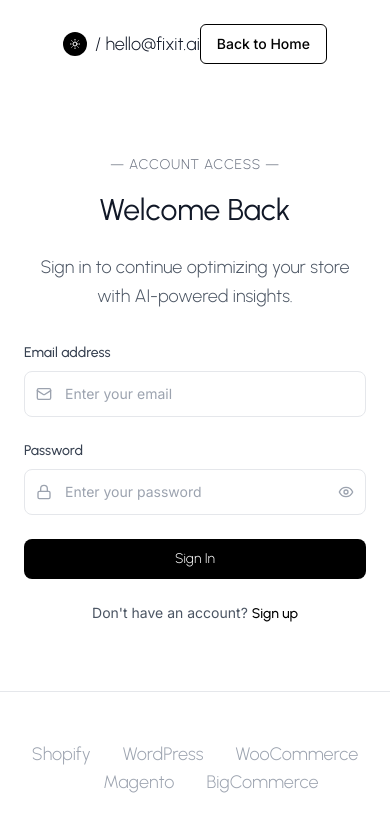
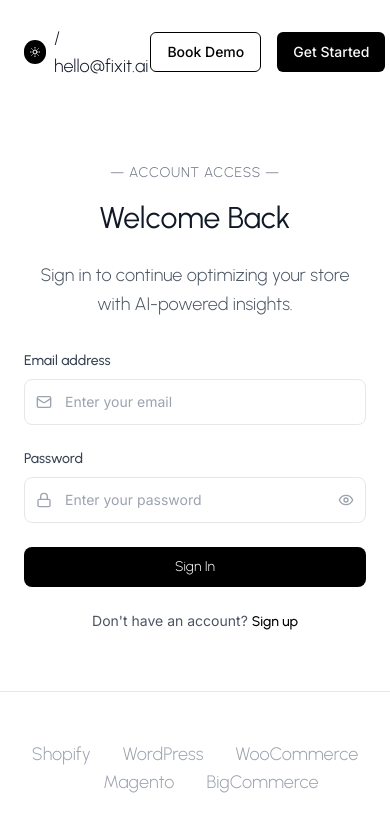
Before and after one commit to stevie1mat/Fixit-AI-Agent, a Next.js app: page /login in a window 390 px wide. Shown: the top 832 px of the page. Built offline with nearby package versions, Linux system fonts and the light colour scheme; no server answers.

Commit message:
Update login page navbar to match homepage - Replace 'Back to Home' button with 'Book Demo' and 'Get Started' buttons - Add mobile hamburger menu button - Maintain consistent navigation experience across pages - Ensure navbar matches homepage design exactly

```diff
--- a/src/app/login/page.tsx
+++ b/src/app/login/page.tsx
@@ -61,8 +61,16 @@ export default function LoginPage() {
 
         <div className="flex items-center space-x-4">
           <Button variant="outline" asChild className="border-black text-black hover:bg-black hover:text-white">
-            <Link href="/">Back to Home</Link>
+            <a href="/login">Book Demo</a>
           </Button>
+          <Button asChild className="bg-black hover:bg-gray-800">
+            <a href="/login">Get Started</a>
+          </Button>
+          <button className="md:hidden">
+            <svg className="w-6 h-6" fill="none" stroke="currentColor" viewBox="0 0 24 24">
+              <path strokeLinecap="round" strokeLinejoin="round" strokeWidth={2} d="M4 6h16M4 12h16M4 18h16" />
+            </svg>
+          </button>
         </div>
       </header>
 
```
